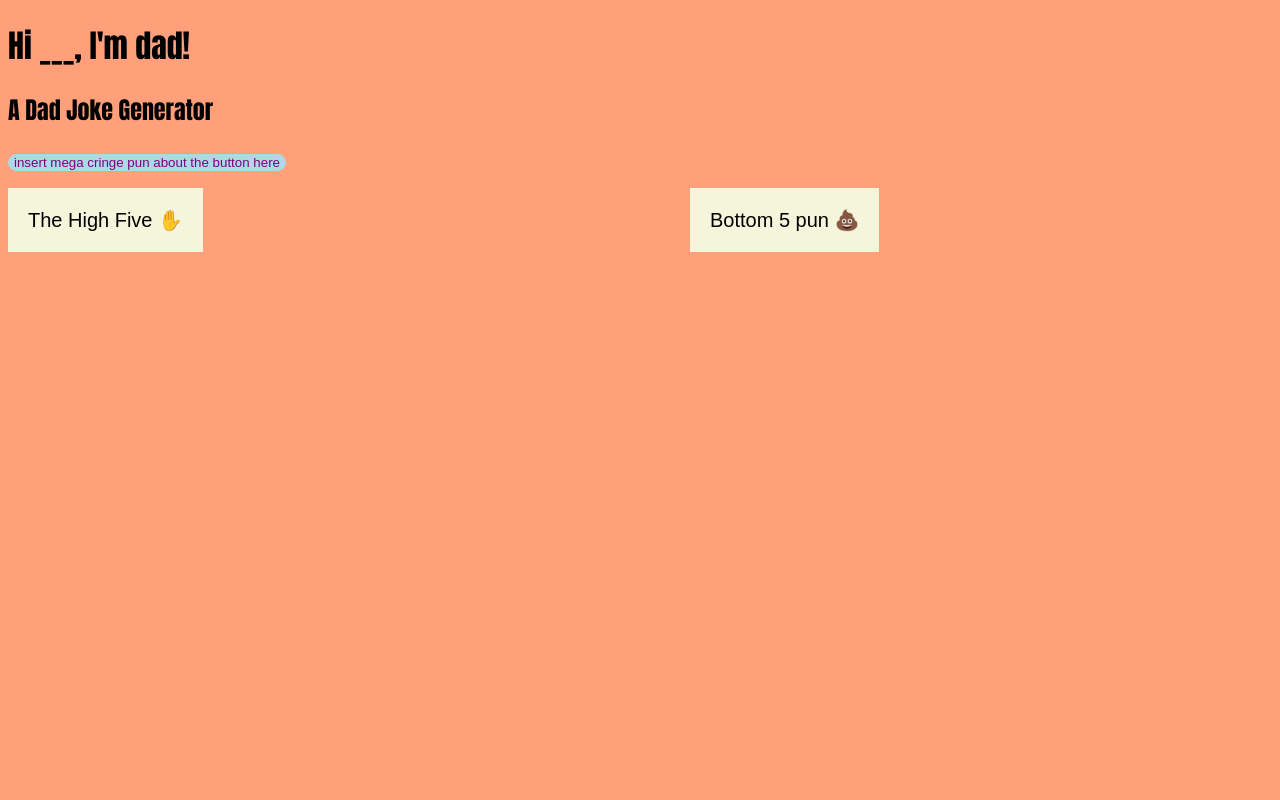
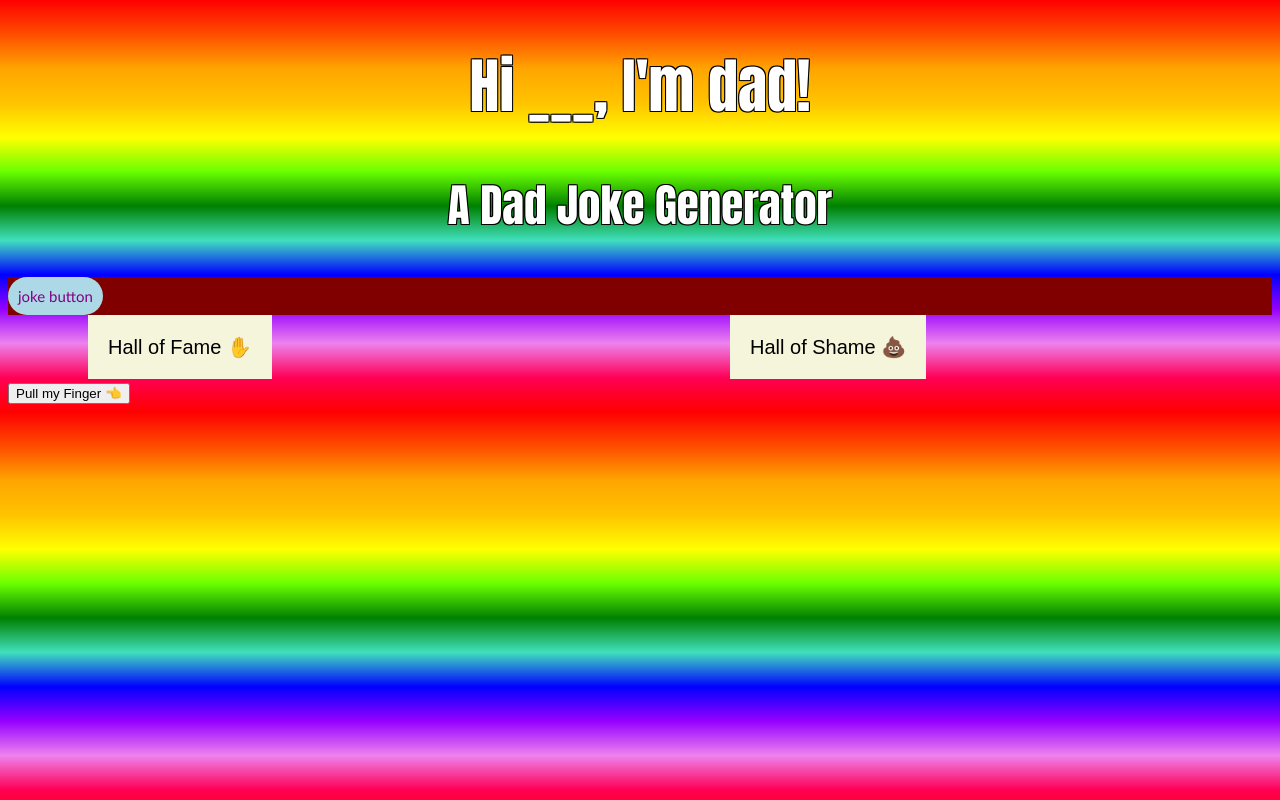
Before and after one commit to lzklein/phase-1-project, a plain HTML site: page index.html in a window 1280 px wide. Drawn offline with Linux system fonts and the light colour scheme.

Commit message:
pull my finger

```diff
--- a/index.html
+++ b/index.html
@@ -9,23 +9,20 @@
     <script defer src = "src/index.js"></script>
     <!-- logo and descriptor made of lame dad pun -->
     <div class="logo" id="logo">
-        <h1>Hi ___, I'm dad!</h1>
+        <h1 id="logo-name">Hi ___, I'm dad!</h1>
         <h2>A Dad Joke Generator</h2>
-    </div>
-
-    <div id="basic-instructions">
     </div>
 
     <!-- have a button that generates jokes with like dislike button -->
     <div class="joke-window">
-        <button id="joke-button">insert mega cringe pun about the button here</button>
-        <p id="dad-joke"></p>
+        <button id="joke-button">joke button</button>
+        <div id="dad-joke"></div>
     </div>
 
     <!-- top and bottom five ranking based on highest and lowest likes -->
     <!-- two side by side collapsible columns of content -->
     <div id="joke-rank" >
-        <button id="high-button" class="accordion">The High Five ✋</button>
+        <button id="high-button" class="accordion">Hall of Fame ✋</button>
         <ol id="top-five" type="1" class="collapsible">
             <li>1</li>
             <li>2</li>
@@ -34,7 +31,7 @@
             <li>5</li>
         </ol>
 
-        <button id="low-button" class="accordion">Bottom 5 pun 💩</button>
+        <button id="low-button" class="accordion">Hall of Shame 💩</button>
         <ol id="bottom-five" type="1" class="collapsible">
             <li>1</li>
             <li>2</li>
@@ -44,5 +41,8 @@
         </ol>
         <!-- todo make lists collapsible -->
     </div>
+    <div id="pull-my-finger">
+        <button>Pull my Finger 👈</button>
+    </div>
 </body>
 </html>
--- a/src/index.js
+++ b/src/index.js
@@ -3,6 +3,8 @@
 const dadJoke = document.querySelector('#dad-joke');
 const jokeButton = document.querySelector('#joke-button');
 const accordion = document.querySelectorAll('.accordion');
+const jokeWindow = document.querySelector('.joke-window');
+const finger = document.querySelector('#pull-my-finger');
 
 // get the data from the api
 function getJokeData(){
@@ -27,13 +29,19 @@ function likeDislike(){
     dislikeButton.classList='like-dislike';
     likeButton.textContent = '😂';
     dislikeButton.textContent = '😐';
-    // add event listeners to like and dislike that save and change like values
-
+// add event listeners to like and dislike that save and change like values
+    likeButton.addEventListener('click', function(){
+        console.log("I like this")
+        console.log(dadJoke.textContent[0])
+    })
+    dislikeButton.addEventListener('click', function(){
+        console.log("please stop")
+        console.log(dadJoke.textContent[0])
+    })
     dadJoke.append(likeButton, dislikeButton);
 }
 
 // populate top and bottom 5 with jokes based on number of likes
-
 
 //make top and bottom 5 collapsible click is temp change to mouseover to toggle on and mouseleave to toggle off for final
 accordion.forEach(button => button.addEventListener('mouseover', function(){
@@ -46,6 +54,13 @@ accordion.forEach(button => button.addEventListener('mouseleave', function(){
     content.style.display = "none";
 }))
 
+const fart = document.createElement('audio');
+fart.src='fart.mp3';
+
+finger.addEventListener('click', function(){
+    fart.play();
+})
+
 // have the joke button display a new joke
 jokeButton.addEventListener('click', function(){getJokeData()
     .then(function(joke){
@@ -55,14 +70,15 @@ jokeButton.addEventListener('click', function(){getJokeData()
 })
 
 
-//add to joke button eventlistener after display joke, create the like and dislike buttons and append to the joke
-//
-
 //for just generating jokes just fetch and display joke no need to persist
 //after like or dislike, then save a copy of joke object with like/dislike
 //then post/patch copy to own db
+
+
 
 //PROPOSED CHANGE TO JOKE BUTTON:
 //button text: can I get a dad joke?
 //text appears: I don't know, caaaan you?
 //button changes: may I get a dad joke?
+
+//other stretch goal: have submit box only at start, after user types something in, title of "hi (whatever user submitted) I'm dad and rest of site fades in"
--- a/style.css
+++ b/style.css
@@ -1,8 +1,22 @@
 html{
     font-family: Impact, Haettenschweiler, 'Arial Narrow Bold', sans-serif;
+    color: white;
+    text-shadow:
+    -1px -1px 0 #000,
+    1px -1px 0 #000,
+    -1px 1px 0 #000,
+    1px 1px 0 #000;
 }
+.logo{
+    text-align: center;
+    font-size: 30px;
+}
+.joke-window{
+    background-color: maroon;
+}
+
 body{
-    background-color: lightsalmon;
+    background-image: linear-gradient(red, #ff4d00, orange,rgb(255, 196, 0), yellow, rgb(106, 255, 0), green,rgb(64, 224, 189), blue, rgb(149, 0, 255), violet,rgb(255, 0, 85), red);
     height: 100%;
 }
 
@@ -11,6 +25,9 @@ body{
     color: purple;
     border: none;
     border-radius: 1000px;
+    padding: 10px;
+    font-size:15px;
+    font-family: 'Gill Sans', 'Gill Sans MT', Calibri, 'Trebuchet MS', sans-serif;
 }
 .like-dislike{
     background-color: yellow;
@@ -23,7 +40,8 @@ body{
     column-count: 2;
     column-gap: 100px;
     text-align: center;
-
+    margin-left: 80px;
+    margin-right:auto;
 }
 
 .accordion{
```
Also changed, not shown: 1 other file.
